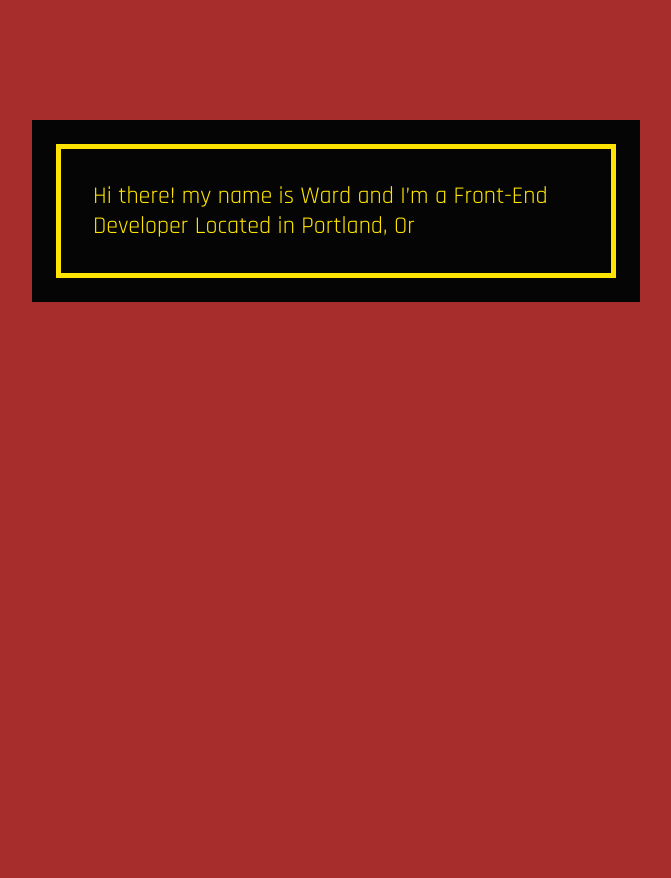
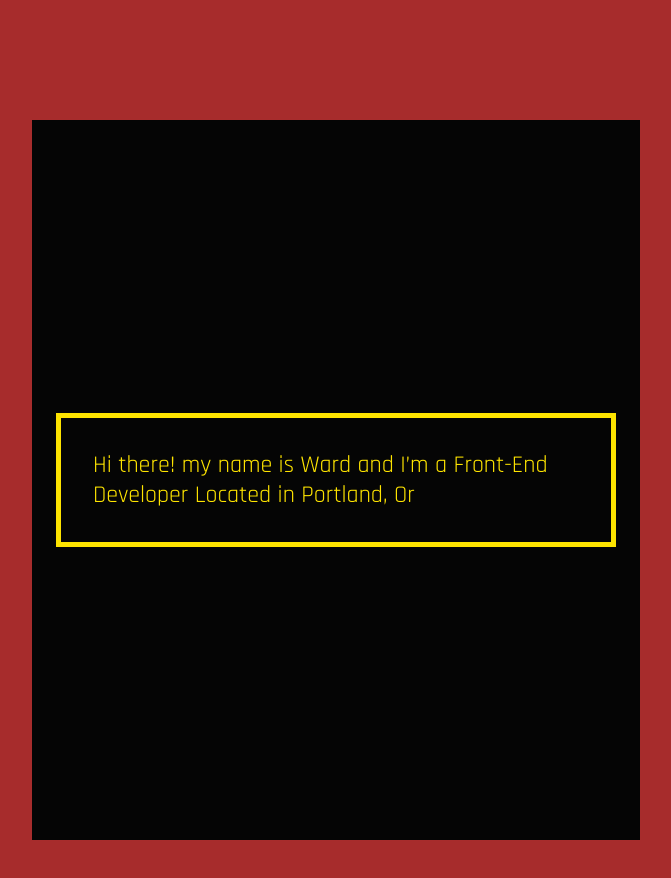
Before and after one commit to wchamberlain89/Portfolio-Gatsby, a Gatsby site: page / in a window 1280 px wide. Shown: the part 680-1558 px from the top of the page, without its empty margins (0-671 px from the left). Built offline with nearby package versions, Linux system fonts and the light colour scheme; Gatsby itself is replaced by a stand-in of ours.

Commit message:
Slide sections will be spaced properly again

```diff
--- a/src/components/Sections/IntroSlideSection/index.jsx
+++ b/src/components/Sections/IntroSlideSection/index.jsx
@@ -8,8 +8,8 @@ export default () => {
 
       <div style={{ backgroundColor: "#A72C2C", display: "flex", width: "100%" }}>
 
-        <div style={{ width: "50%", height: "100vh", position: "sticky", paddingLeft: "2rem" }}>
-          <div style={{ padding: "1.5rem 1.5rem", backgroundColor: "#050505", display: "flex", justifyContent: "center", alignItems: "center" }}>
+        <div style={{ width: "50%", height: "100vh", position: "sticky" , top: "5%", paddingLeft: "2rem" }}>
+          <div style={{ padding: "1.5rem 1.5rem", backgroundColor: "#050505", display: "flex", justifyContent: "center", alignItems: "center", minHeight: "90%" }}>
               <div style={{ margin: "0 auto", border: "5px solid #FEE400", display: "flex", alignItems: "center", padding: "2rem 2rem", height: "auto" }}>
                 <p style={{ fontFamily: "Rajdhani", fontSize: "1.5rem", color: "#FEE400", lineHeight: "125%" }}>
                   Hi there! my name is Ward and I’m a Front-End Developer Located in Portland, Or
@@ -36,7 +36,7 @@ export default () => {
 
         {/* Right Red Slide */}
         <div style={{ width: "calc(50% - 8em)", backgroundColor: "#A72C2C", padding: "100vh 4em 0 4em" }}>
-          <div style={{ height: "100vh", display: "flex", alignItems: "center", position: "sticky", top: "0" }}>
+          <div style={{ height: "110vh", display: "flex", alignItems: "center", position: "sticky", top: "0" }}>
             <p style={{ fontSize: "2rem", color: "white", fontFamily: "Rajdhani", lineHeight: "150%", fontWeight: "800" }}>I HAVE A PASSION FOR  MEANINGFUL MOTION, INTERACTIVITY, AND BRINGING  BEAUTIFUL UI / UX DESIGNS TO LIFE</p>
           </div>
         </div>
```
